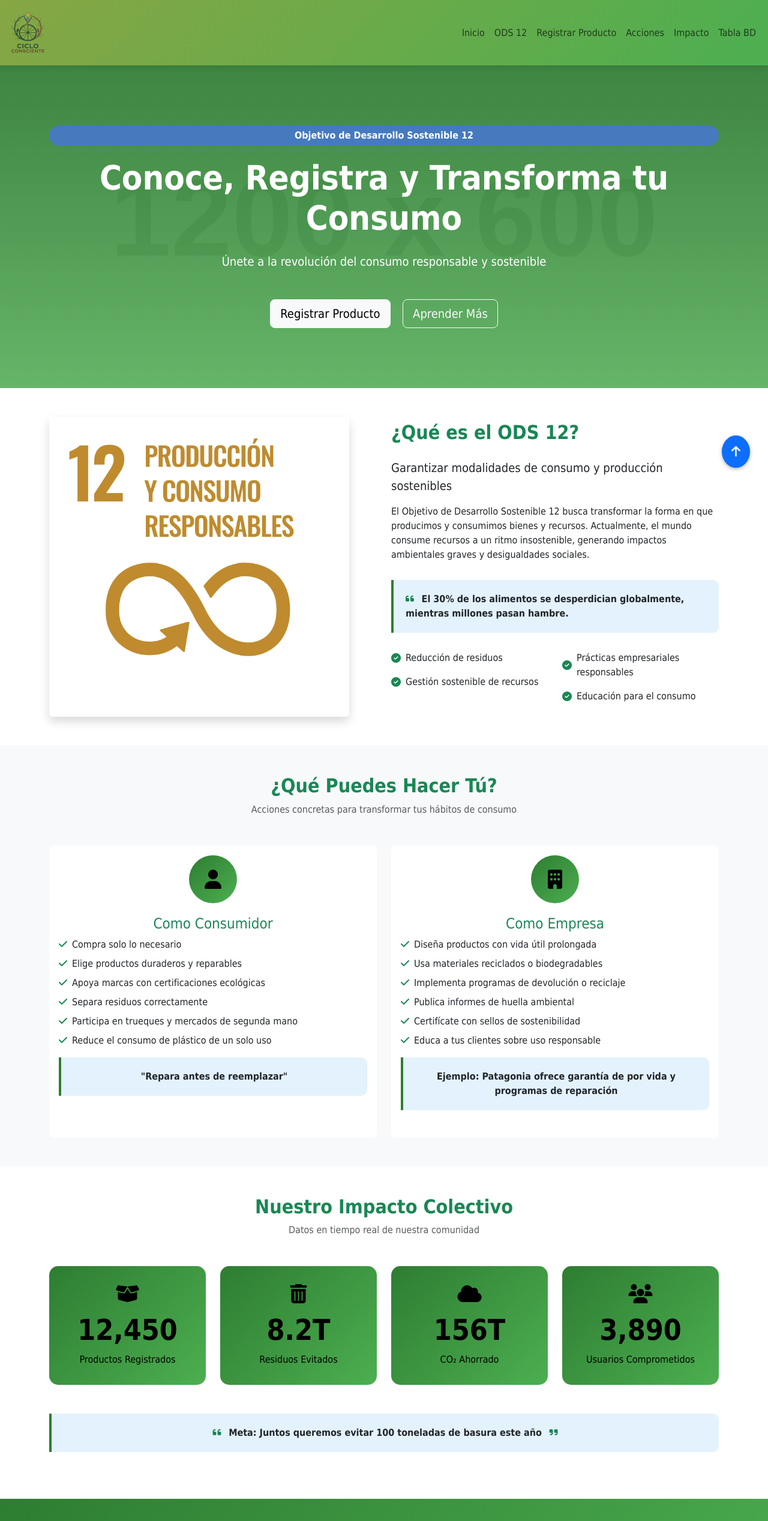
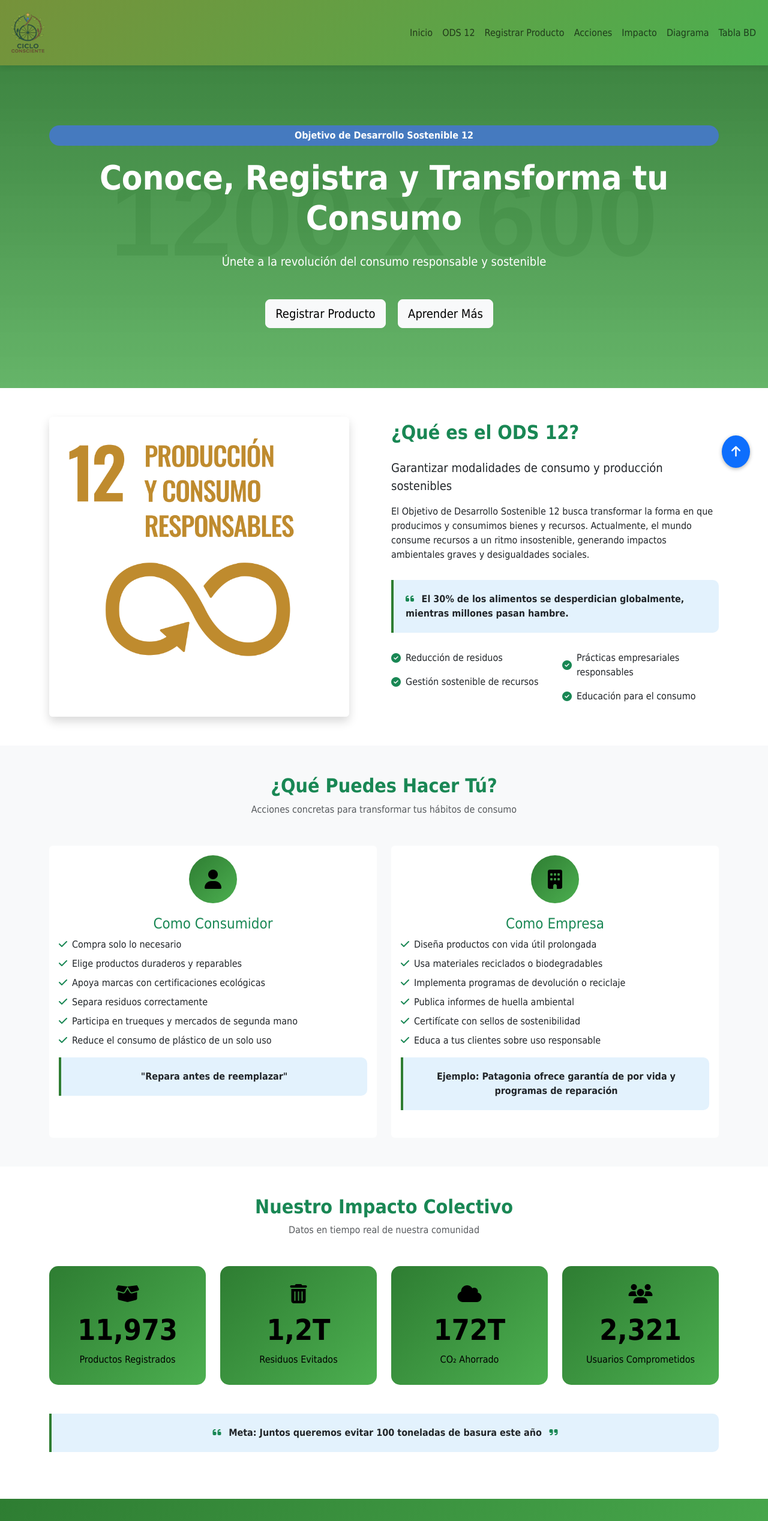
Before and after one commit to Josesierra2/ProyectoODS, a plain HTML site: page index.html in a window 1280 px wide. Shown: the top 2536 px of the page at 60% size. Drawn offline with nearby package versions, Linux system fonts and the light colour scheme; files that its build step writes are made by us from their sources; placeholder pictures from the web are drawn by us.

Commit message:
Add files via upload

```diff
--- a/index.html
+++ b/index.html
@@ -4,7 +4,7 @@
     <meta charset="UTF-8">
     <meta name="viewport" content="width=device-width, initial-scale=1.0">
     <title>CicloConsciente - ODS 12</title>
-
+    <link rel="stylesheet" href="style/style.css">
     <link href="https://cdn.jsdelivr.net/npm/bootstrap@5.3.0/dist/css/bootstrap.min.css" rel="stylesheet">
     <link rel="stylesheet" href="https://cdnjs.cloudflare.com/ajax/libs/font-awesome/6.4.0/css/all.min.css">
     <link rel="stylesheet" href="style.css">
@@ -29,7 +29,8 @@
                     <li class="nav-item"><a class="nav-link" href="RegistroProductos.html" target="_blank">Registrar Producto</a></li>
                     <li class="nav-item"><a class="nav-link" href="#acciones">Acciones</a></li>
                     <li class="nav-item"><a class="nav-link" href="#impacto">Impacto</a></li>
-                    <li class="nav-item"><a class="nav-link" href="Doc/Base de datos actualizada.drawio (1).pdf" target="_blank">Tabla BD</a></li>
+                    <li class="nav-item"><a class="nav-link" href="Doc/Base de datos actualizada.drawio (1).pdf" target="_blank">Diagrama </a></li>
+                    <li class="nav-item"><a class="nav-link" href="Doc/Base de datos.pdf" target="_blank">Tabla BD</a></li>
                 </ul>
             </div>
         </div>
@@ -42,7 +43,10 @@
         <h1 class="display-4 fw-bold mb-4">Conoce, Registra y Transforma tu Consumo</h1>
         <p class="lead mb-5">Únete a la revolución del consumo responsable y sostenible</p>
         <a href="RegistroProductos.html" class="btn btn-light btn-lg me-3">Registrar Producto</a>
-            <a href="#ods12" class="btn btn-outline-light btn-lg">Aprender Más</a>
+        <a href="https://www.un.org/sustainabledevelopment/es/sustainable-consumption-production/" class="btn btn-light btn-lg me-3">Aprender Más</a>
+    </div>
+</section>
+
     </div>
 </section>
 
@@ -51,7 +55,6 @@
         <div class="container">
             <div class="row align-items-center">
                 <div class="col-lg-6 mb-4 mb-lg-0">
-                    <a href="https://www.un.org/sustainabledevelopment/es/sustainable-consumption-production/" target="_blank">
                         <img src="img/Onsumo Responsabe ODS12.png" class="img-fluid rounded shadow" alt="ODS 12" width="500px" height="600px">
                     </a>
 
@@ -150,9 +153,7 @@
         </div>
     </section>
 
-    <!-- Impacto Section  --><!-- cambiar el impacto por datos reales como la cantidad de residuos
-     que se generan en colombia y como se ha reducido, personas que reciclan y proyeccion de lo que queremos lograr
-     con el proyecto -->
+
     <section class="py-5" id="impacto">
         <div class="container">
             <div class="text-center mb-5">
@@ -164,28 +165,28 @@
                 <div class="col-md-3">
                     <div class="stats-card">
                         <i class="fas fa-box-open fa-2x mb-3"></i>
-                        <h3 class="display-5 fw-bold">12,450</h3>
+                        <h3 class="display-5 fw-bold">11,973</h3>
                         <p class="mb-0">Productos Registrados</p>
                     </div>
                 </div>
                 <div class="col-md-3">
                     <div class="stats-card">
                         <i class="fas fa-trash-alt fa-2x mb-3"></i>
-                        <h3 class="display-5 fw-bold">8.2T</h3>
+                        <h3 class="display-5 fw-bold">1,2T</h3>
                         <p class="mb-0">Residuos Evitados</p>
                     </div>
                 </div>
                 <div class="col-md-3">
                     <div class="stats-card">
                         <i class="fas fa-cloud fa-2x mb-3"></i>
-                        <h3 class="display-5 fw-bold">156T</h3>
+                        <h3 class="display-5 fw-bold">172T</h3>
                         <p class="mb-0">CO₂ Ahorrado</p>
                     </div>
                 </div>
                 <div class="col-md-3">
                     <div class="stats-card">
                         <i class="fas fa-users fa-2x mb-3"></i>
-                        <h3 class="display-5 fw-bold">3,890</h3>
+                        <h3 class="display-5 fw-bold">2,321</h3>
                         <p class="mb-0">Usuarios Comprometidos</p>
                     </div>
                 </div>
--- a/style/style.css
+++ b/style/style.css
@@ -16,7 +16,7 @@
             ;
         }
         .navbar {
-            background: linear-gradient(135deg, #87A644, var(--verde-claro));
+            background: linear-gradient(135deg, #76923a, var(--verde-claro));
             box-shadow: 0 2px 10px rgba(0,0,0,0.1);
         }
 
```
Also changed, not shown: 1 other file. Lines whose indentation alone changed are shown as unchanged.
